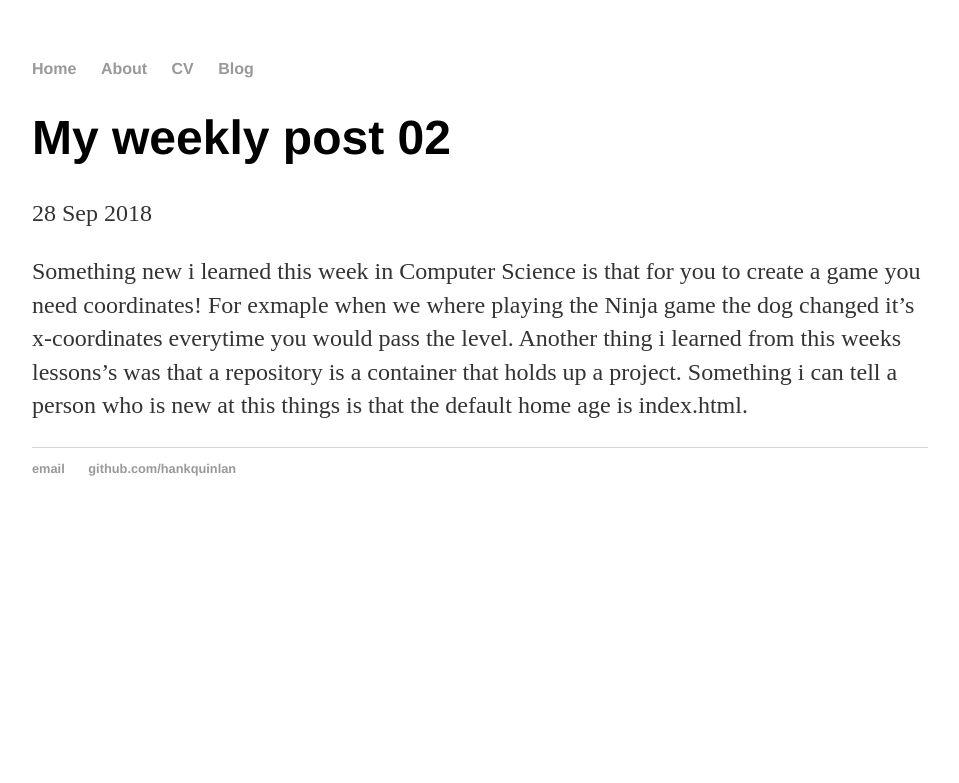
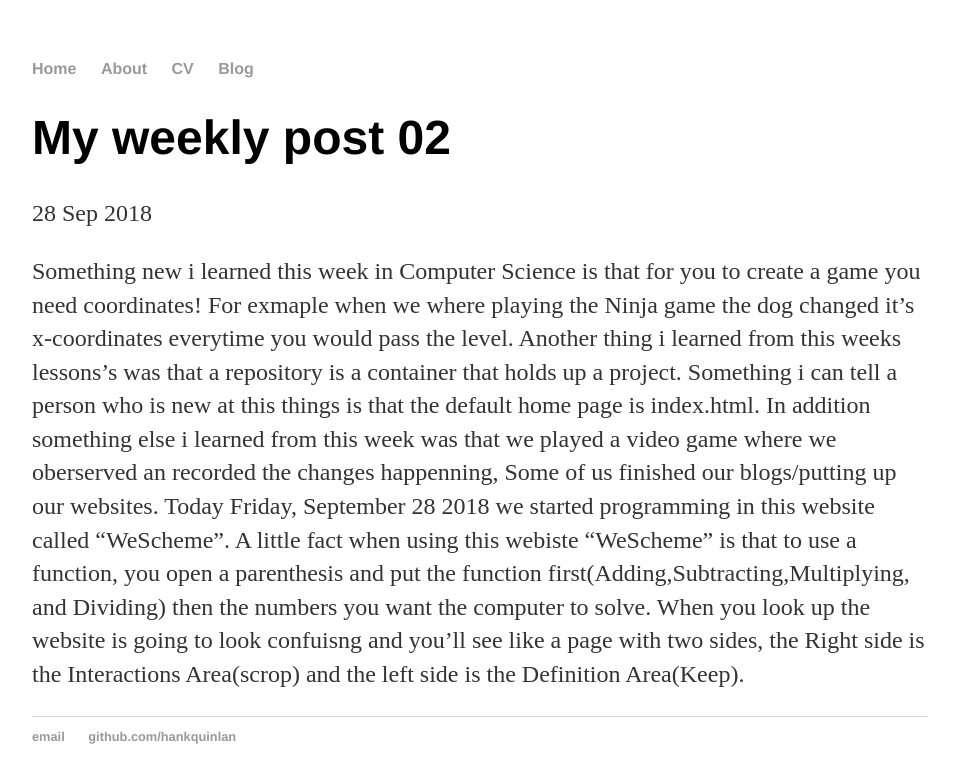
Before and after one commit to milosiss6344/milosiss6344.github.io, a Jekyll site: the page built from _posts/2018-09-28-Weekly-Reflection-02.md, in a window 1280 px wide. Shown: the top 783 px of the page, without its empty margins (160-1119 px from the left). Built offline with Jekyll 4.4.1, drawn with Linux system fonts in a browser that asks for light colours.

Commit message:
Update 2018-09-28-Weekly-Reflection-02.md

```diff
--- a/_posts/2018-09-28-Weekly-Reflection-02.md
+++ b/_posts/2018-09-28-Weekly-Reflection-02.md
@@ -5,4 +5,4 @@ date: 2018-09-28
 ---
 
 
-Something new i learned this week in Computer Science is that for you to create a game you need coordinates! For exmaple when we where playing the Ninja game the dog changed it's x-coordinates everytime you would pass the level. Another thing i learned from this weeks lessons's was that a repository is a container that holds up a project. Something i can tell a person who is new at this things is that the default home age is index.html.
+Something new i learned this week in Computer Science is that for you to create a game you need coordinates! For exmaple when we where playing the Ninja game the dog changed it's x-coordinates everytime you would pass the level. Another thing i learned from this weeks lessons's was that a repository is a container that holds up a project. Something i can tell a person who is new at this things is that the default home page is index.html. In addition something else i learned from this week was that we played a video game where we oberserved an recorded the changes happenning, Some of us finished our blogs/putting up our websites. Today Friday, September 28 2018 we started programming in this website called "WeScheme". A little fact when using this webiste "WeScheme" is that to use a function, you  open a parenthesis and put the function first(Adding,Subtracting,Multiplying, and Dividing) then the numbers you want the computer to solve. When you look up the website is going to look confuisng and you'll see like a page with two sides, the Right side is the Interactions Area(scrop) and the left side is the Definition Area(Keep).
```
